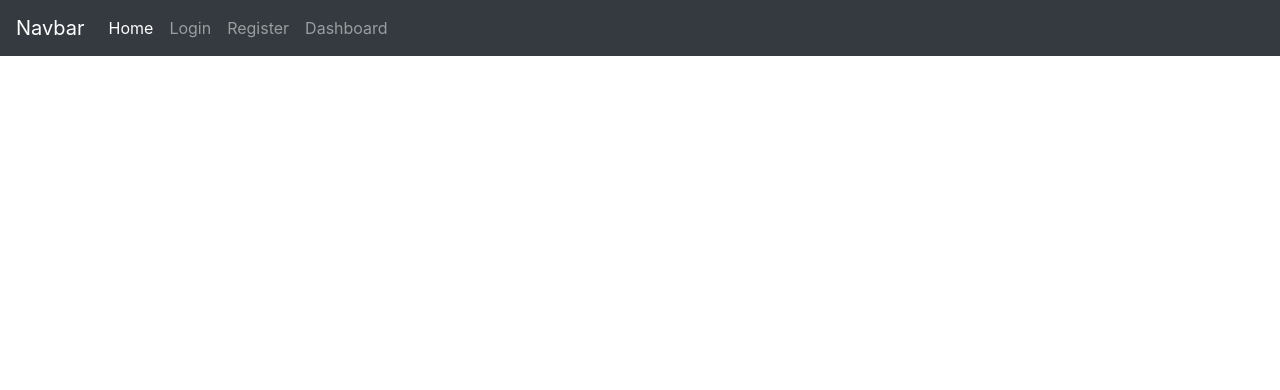
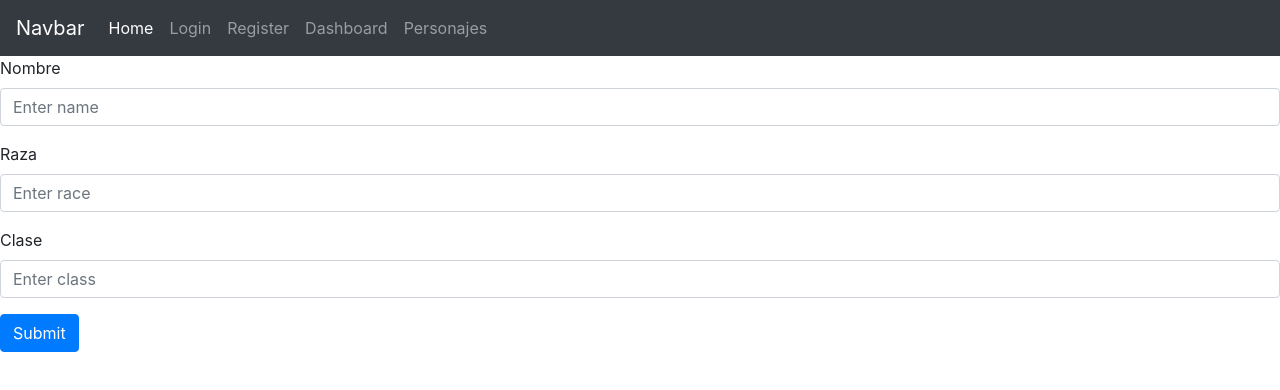
Before and after one commit to GerardoDM/AdonisAngular-Crud, an Angular app in the folder Angular/crud/: page /form in a window 1280 px wide. Before the commit this address led to /. Shown: the top 390 px of the page. Built offline with nearby package versions, Linux system fonts and the light colour scheme.

Commit message:
add personaje

```diff
--- a/Angular/crud/proxy.conf.json
+++ b/Angular/crud/proxy.conf.json
@@ -1,6 +1,12 @@
 {
 
         "/users": {
+          "target": "http://127.0.0.1:3333",
+          "secure": false,
+          "logLevel": "debug"
+        },
+
+        "/personajes": {
           "target": "http://127.0.0.1:3333",
           "secure": false,
           "logLevel": "debug"
--- a/Angular/crud/src/app/app.component.html
+++ b/Angular/crud/src/app/app.component.html
@@ -10,6 +10,8 @@
       <a routerLink="/login"href="/login" class="nav-item nav-link">Login</a>
       <a routerLink="/register"href="/register" class="nav-item nav-link">Register</a>
       <a routerLink="/dashboard" href="/dashboard"class="nav-item nav-link">Dashboard</a>
+      <a routerLink="/form" href="/form"class="nav-item nav-link">Personajes</a>
+
 
     </div>
   </div>
--- /dev/null
+++ b/Angular/crud/src/app/components/form-personajes/form-personajes.component.html
@@ -0,0 +1,18 @@
+<div>
+    <form>
+        <div class="form-group">
+          <label>Nombre</label>
+          <input type="text" class="form-control" name="nombre" placeholder="Enter name" [(ngModel)]="datos.nombre">
+        </div>
+        <div class="form-group">
+            <label>Raza</label>
+            <input type="text" class="form-control" name="raza" placeholder="Enter race" [(ngModel)]="datos.raza">
+          </div>
+          <div class="form-group">
+            <label>Clase</label>
+            <input type="text" class="form-control" name="clase" placeholder="Enter class" [(ngModel)]="datos.clase">
+          </div>
+
+        <button type="submit" (click)="create()" class="btn btn-primary">Submit</button>
+      </form>
+</div>
--- /dev/null
+++ b/Angular/crud/src/app/components/form-personajes/form-personajes.component.ts
@@ -0,0 +1,38 @@
+import { Component, OnInit } from '@angular/core';
+import { PersonajesService, Personaje} from 'src/app/personajes.service'
+
+import { Router } from '@angular/router'
+
+@Component({
+  selector: 'app-form-personajes',
+  templateUrl: './form-personajes.component.html',
+  styleUrls: ['./form-personajes.component.css']
+})
+export class FormPersonajesComponent implements OnInit {
+
+  datos: Personaje = {
+    id: 0,
+    nombre: "",
+    raza: "",
+    clase:""
+}
+
+  constructor(private personajes: PersonajesService, private router: Router) { }
+
+  ngOnInit(): void {
+  }
+
+  create(){
+    this.personajes.create(this.datos).subscribe(
+
+
+
+        err => {
+            console.error(err)
+        }
+    )
+}
+
+
+
+}
--- a/Angular/crud/src/app/components/login/login.component.html
+++ b/Angular/crud/src/app/components/login/login.component.html
@@ -9,10 +9,7 @@
           <label for="exampleInputPassword1">Password</label>
           <input type="password" name="password" [(ngModel)]="credentials.password" class="form-control" >
         </div>
-        <div class="form-group form-check">
-          <input type="checkbox" class="form-check-input" >
-          <label class="form-check-label" for="exampleCheck1">Check me out</label>
-        </div>
+
         <button type="submit" (click)="login()" class="btn btn-primary">Submit</button>
       </form>
     </div>
--- a/Angular/crud/src/app/components/register/register.component.html
+++ b/Angular/crud/src/app/components/register/register.component.html
@@ -8,10 +8,7 @@
           <label for="exampleInputPassword1">Password</label>
           <input type="password" name="password" class="form-control" [(ngModel)]="credentials.password" >
         </div>
-        <div class="form-group form-check">
-          <input type="checkbox" class="form-check-input" >
-          <label class="form-check-label" for="exampleCheck1">Check me out</label>
-        </div>
+
         <button type="submit" (click)="register()"class="btn btn-primary">Register</button>
       </form>
     </div>
--- /dev/null
+++ b/Angular/crud/src/app/personajes.service.ts
@@ -0,0 +1,24 @@
+import { Injectable } from '@angular/core';
+import {HttpClient} from '@angular/common/http'
+import {Observable, of} from 'rxjs'
+import {map} from 'rxjs/operators'
+import {Router} from '@angular/router'
+import { StringMap } from '@angular/compiler/src/compiler_facade_interface'
+import { User } from './auth.service';
+
+export interface Personaje {
+  id: number
+  nombre: string
+  raza: string
+  clase: string
+}
+
+@Injectable()
+export class PersonajesService {
+
+  constructor(private http:HttpClient, private router:Router) { }
+
+  public create(personaje: Personaje): Observable<any>{
+    return this.http.post('personajes/create', personaje)
+}
+}
--- a/Angular/crud/src/app/register/register.component.ts
+++ b/Angular/crud/src/app/register/register.component.ts
@@ -14,7 +14,7 @@ export class RegisterComponent implements OnInit {
     }
 
     ngOnInit() {
-        console.log("hey")
+
       }
 
     constructor(private auth: AuthService, private router: Router){}
```
Also changed, not shown: Angular/crud/src/app/app.module.ts (+9 -4 lines), Angular/crud/src/app/components/form-personajes/form-personajes.component.css (added), 2 other files (tests, documents, lock files or other folders).
